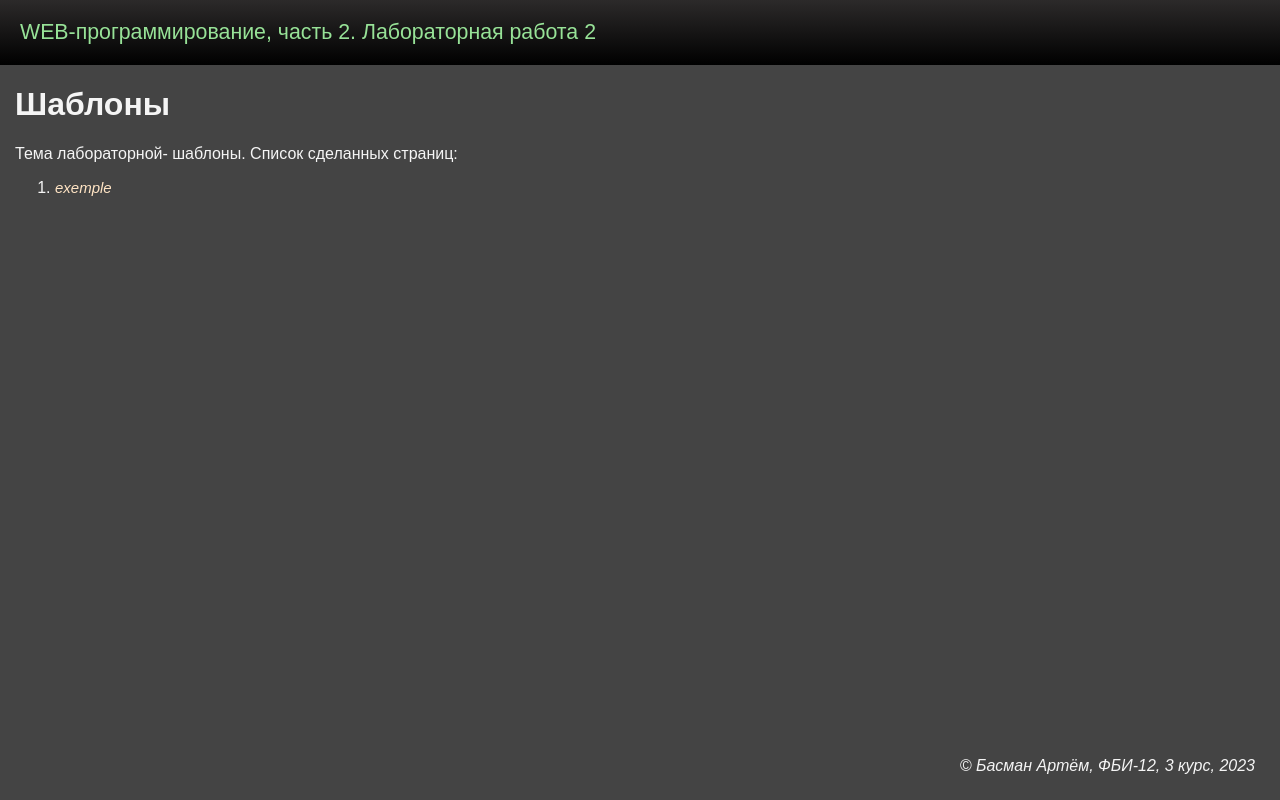
After one commit to GitRofl/web_programming_labs-2, a Flask app: page /lab2/ in a window 1280 px wide. The commit adds this page. Run offline with Flask 3, Linux system fonts and the light colour scheme.

Commit message:
Наследование шаблонов

```diff
--- a/app.py
+++ b/app.py
@@ -12,8 +12,31 @@ def example():
    lab_number= 'Лабораторная работа 2'
    group= 'ФБИ-12'
    n_class= '3 курс'
+   fruits= [
+      {'name': 'яблоки', 'price':100},
+      {'name': 'груши', 'price':120},
+      {'name': 'апельсины', 'price':80},
+      {'name': 'мандарины', 'price':95},
+      {'name': 'манго', 'price':321},
+      ]
+   book= [
+      {'name':'"Мастер и Маргарита"', 'name_b': 'Михаил Булгаков', 'genre': 'фантастика, магический реализм', 'pages': 'около 400 страниц'},
+      {'name':'"100 лет одиночества"', 'name_b': 'Габриэль Гарсиа Маркес', 'genre': 'магический реализм', 'pages': 'около 400 страниц'},
+      {'name':'"Убить пересмешника"', 'name_b': 'Харпер Ли', 'genre': 'драма, социальная критика', 'pages': 'около 300 страниц'},
+      {'name':'"1984"', 'name_b': 'Джордж Оруэлл', 'genre': 'дистопия', 'pages': 'около 300 страниц'},
+      {'name':'"Война и мир"', 'name_b': 'Лев Толстой', 'genre': 'историческая проза', 'pages': 'более 1 000 страниц'},
+      {'name':'"Мастер Гарденер"', 'name_b': 'Рабиндранат Тагор', 'genre': 'поэзия, религиозная литература', 'pages': 'около 200 страниц'},
+      {'name':'"Анна Каренина"', 'name_b': 'Лев Толстой', 'genre': 'роман', 'pages': 'около 800 страниц'},
+      {'name':'"Гордость и предубеждение"', 'name_b': 'Джейн Остин', 'genre': 'роман', 'pages': 'около 300 страниц'},
+      {'name':'"Над пропастью во ржи"', 'name_b': 'Джером Д. Сэлинджер', 'genre': 'современная классика', 'pages': 'около 200 страниц'},
+      {'name':'"Преступление и наказание"', 'name_b': 'Федор Достоевский', 'genre': 'Роман', 'pages': 'около 600'}
+   ]
    # return render_template('example.html')
-   return render_template('example.html', name=name, lab_number=lab_number, group=group, n_class=n_class  )
+   return render_template('example.html', name=name, lab_number=lab_number, group=group, n_class=n_class, fruits=fruits, book=book )
+
+@app.route("/lab2/")
+def lab2():
+   return render_template('lab2.html')
 
 @app.route("/menu")
 def menu():
--- a/static/main.css
+++ b/static/main.css
@@ -38,3 +38,19 @@ footer {
 main {
    margin-left: 15px;
 }
+
+a {
+   color: bisque;
+   font-size: 15px;
+   font-style: italic;
+   text-decoration: none;
+}
+
+a:active {
+   color: aliceblue;
+}
+
+a:hover {
+   font-weight: bolder;
+   text-shadow: rgb(235, 227, 227) 0px 0px 10px ;
+}
--- /dev/null
+++ b/templates/base.html
@@ -0,0 +1,22 @@
+<!DOCTYPE html>
+<html lang="ru">
+<head>
+   <meta charset="UTF-8">
+   <meta name="viewport" content="width=device-width, initial-scale=1.0">
+   <title>Басман Артём. {% block  lab %} {% endblock %} </title>
+   <link rel="stylesheet" href="{{url_for('static', filename='main.css')}}">
+</head>
+<body>
+   <header>
+      WEB-программирование, часть 2. {{ self.lab() }}
+   </header>
+
+   <main>
+      {% block main %}{% endblock %}
+   </main>
+
+   <footer>
+      &copy; Басман Артём, ФБИ-12, 3 курс, 2023
+   </footer>
+</body>
+</html>
--- /dev/null
+++ b/templates/lab2.html
@@ -0,0 +1,13 @@
+{%extends "base.html" %}
+
+{% block lab %}Лабораторная работа 2{% endblock %}
+
+{% block main %}
+   <h1>Шаблоны</h1>
+   <div>Тема лабораторной- шаблоны. Список сделанных страниц:</div>
+   <ol>
+      <li>
+         <a href="/lab2/exemple">exemple</a>
+      </li>
+   </ol>
+{% endblock %}
```
Also changed, not shown: templates/example.html (+10 -0 lines).
